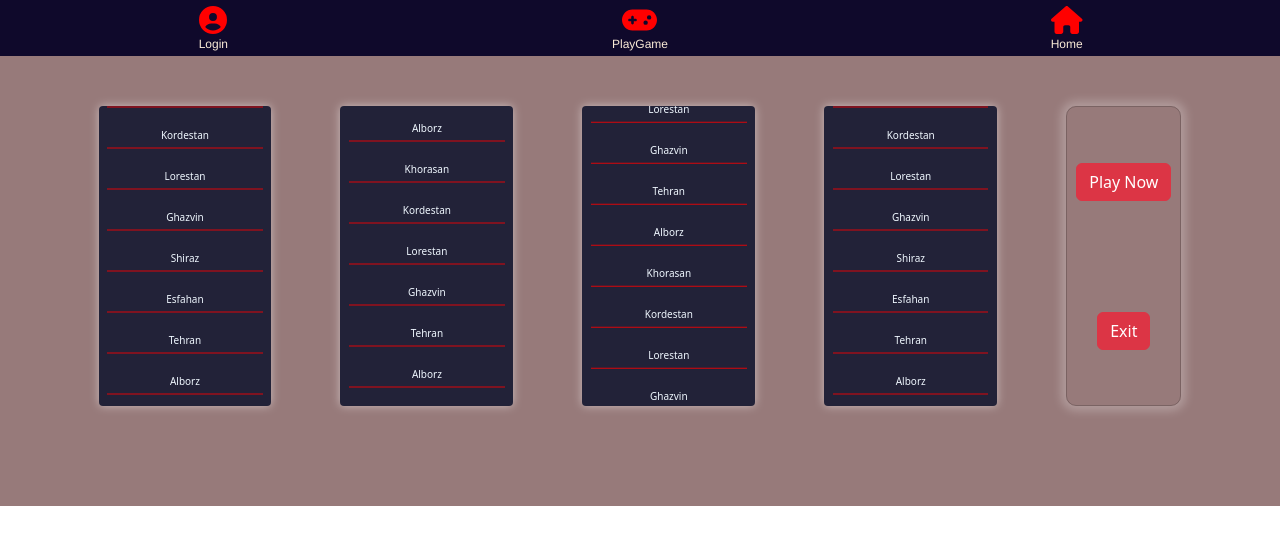
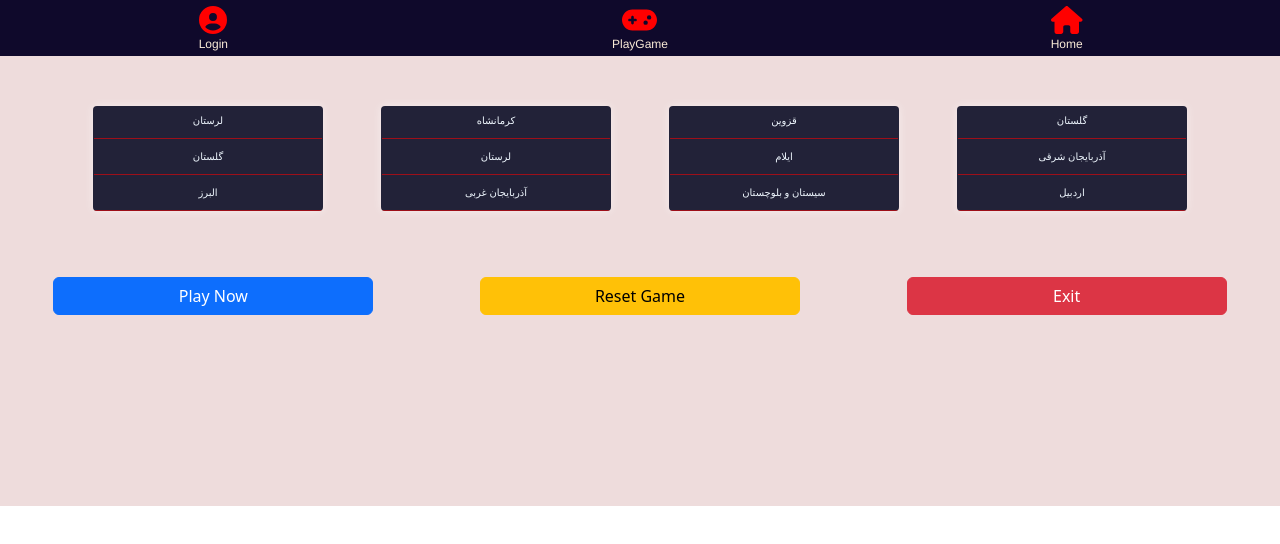
Before and after one commit to omidSharifi526/iranBinApp, a React (Create React App) app: page /playgame in a window 1280 px wide. Shown: the top 544 px of the page. Built offline with nearby package versions, Linux system fonts and the light colour scheme.

Commit message:
view-edited

```diff
--- a/src/Pages/GameSource/Components/ListOfCity-Style.scss
+++ b/src/Pages/GameSource/Components/ListOfCity-Style.scss
@@ -1,15 +1,25 @@
+.Play-Container{
+
+    display: flex;
+    flex-direction: column;
+
+}
+
+
+
 .cityCol-Container{
     width: 90%;
     margin: auto;
     display: flex;
+    flex-direction: row;
     justify-content: space-around;
 
 
 }
 
 .CityCol{
-    width: 15%;
-    height: 300px;
+    width: 20%;
+    height: 105px;
     overflow: hidden;
     background-color: rgb(34, 34, 56);
     display: flex;
@@ -19,17 +29,30 @@
 
     p{
         color: aliceblue;
-        border-bottom: 1px solid rgba(255, 0, 0, 0.842);
+        border-bottom: 1px solid rgba(255, 0, 0, 0.555);
         font-size: 10px;
         text-align: center;
-        width: 90%;
+        width: 99%;
         margin: auto;
-        padding-top: 20px;
-        padding-bottom: 5px;
+        padding-top: 10px;
+        padding-bottom: 10px;
+        // padding: 10px 0px 1px;
     }
 
 
 }
+
+.playButtons-container{
+  min-height: 150px;
+    display: flex;
+    flex-direction: row;
+    margin-top: 10px;
+    justify-content: space-around;
+    align-items: center;
+
+}
+
+
 .PlayBtn{
     border: 1px solid rgba(0, 0, 0, 0.192);
     box-shadow: 0px 0px 10px 5px rgba(255, 255, 255, 0.247);
--- a/src/Pages/GameSource/Components/ListOfCitys.jsx
+++ b/src/Pages/GameSource/Components/ListOfCitys.jsx
@@ -1,65 +1,158 @@
 import React from 'react';
 import {motion} from 'framer-motion';
+import { useState } from 'react';
 
 import './ListOfCity-Style.scss';
 import { Cityes } from '../Data/GameInfo';
 
 
-const changePosOfArr=(arr,from,to)=>{
-    Cityes.splice(to,0,Cityes.splice(from,1)[0])
-     return  Cityes;
 
- }
+// function shuffle(array) {
+//     let currentIndex = array.length,  randomIndex;
+
+//     // While there remain elements to shuffle.
+//     while (currentIndex != 0) {
+
+//       // Pick a remaining element.
+//       randomIndex = Math.floor(Math.random() * currentIndex);
+//       currentIndex--;
+
+//       // And swap it with the current element.
+//       [array[currentIndex], array[randomIndex]] = [
+//         array[randomIndex], array[currentIndex]];
+//     }
+
+//     return array;
+//   }
+
+
+
+// let standardArr[]=Cityes[];
+// let shuffleArr=shuffle(Cityes);
+
+
+
+
+
+
+  // Used like so
+
+
+
+
+
+
 
 const ListOfCitys = () => {
 
+    const [speed,setSpeed]=useState(false);
+    // console.log('StandadArr',standardArr);
+    // console.log('Shuffle Arr',shuffleArr);
+
+    let unshuffled = Cityes
+
+    let listCityShuffeled_1= unshuffled
+      .map(value => ({ value, sort: Math.random() }))
+      .sort((a, b) => a.sort - b.sort)
+      .map(({ value }) => value);
+
+  // console.log(listCityShuffeled_1)
+
+  let listCityShuffeled_2= unshuffled
+      .map(value => ({ value, sort: Math.random() }))
+      .sort((a, b) => a.sort - b.sort)
+      .map(({ value }) => value);
+
+      let listCityShuffeled_3= unshuffled
+      .map(value => ({ value, sort: Math.random() }))
+      .sort((a, b) => a.sort - b.sort)
+      .map(({ value }) => value);
 
 
-    let newsort=changePosOfArr(Cityes,1,3)
+      let listCityShuffeled_4= unshuffled
+      .map(value => ({ value, sort: Math.random() }))
+      .sort((a, b) => a.sort - b.sort)
+      .map(({ value }) => value);
+
+       console.log()
+      console.log(listCityShuffeled_1[0].name,listCityShuffeled_2[0].name)
+
+
+
+
+
 
   return (
     <>
+    <div className='Play-Container'>
+
     <div className='cityCol-Container'>
 
-    <div className='CityCol'>{Cityes.map((val,index)=>{
+    <div className='CityCol'>{listCityShuffeled_1.map((val,index)=>{
         return(<>
-        <motion.div transition={{duration:16,repeat:Infinity,delay:0}} animate={{y:1000 } }>
+        <motion.div transition={{duration:5}} animate={{y:speed?860:0 } }>
             <p key={index}>{val.name}</p>
             </motion.div>
         </>)
     })}</div>
 
-    <div className='CityCol'>{newsort.map((val,index)=>{
+
+
+
+    <div className='CityCol'>{listCityShuffeled_2.map((val,index)=>{
         return(<>
-            <motion.div transition={{duration:8,repeat:Infinity,delay:0}} animate={{y:1000} }>
+            <motion.div transition={{duration:4}} animate={{y:speed?860:0} }>
                 <p key={index}>{val.name}</p>
                 </motion.div>
             </>)
     })}
     </div>
 
-    <div className='CityCol'>{Cityes.map((val,index)=>{
+
+
+
+
+    <div className='CityCol'>{listCityShuffeled_3.map((val,index)=>{
         return(<>
-            <motion.div transition={{duration:7,repeat:Infinity}} animate={{y:1000} }>
+            <motion.div transition={{duration:2}} animate={{y:speed?860:0} }>
                 <p key={index}>{val.name}</p>
                 </motion.div>
             </>)
-    })}</div>
-    <div className='CityCol'>{newsort.map((val,index)=>{
+    })}
+    </div>
+
+
+
+    <div className='CityCol'>{listCityShuffeled_4.map((val,index)=>{
         return(<>
-            <motion.div transition={{duration:16,repeat:Infinity,delay:0}} animate={{y:1000} }>
+            <motion.div transition={{duration:7}} animate={{y:speed?860:0} }>
                 <p key={index}>{val.name}</p>
                 </motion.div>
             </>)
-    })}</div>
+    })}
+    </div>
+
+
+    </div>
+
+
+    <div className='playButtons-container'>
+    <button className='btn btn-primary w-25 fs-6' onClick={()=>{
+
+     setSpeed(true)}}>Play Now
+
+     </button>
+     <button   className='btn btn-warning w-25 fs-6' onClick={()=>{
+        setSpeed(false)
+     }} >
+        Reset Game</button>
+
+     <button className='btn btn-danger w-25 fs-6 ' onClick={()=>{window.location.reload()}}>Exit</button>
+
+    </div>
 
 
 
-<div className='PlayBtn'>
-    <button className='btn btn-danger '>Play Now</button>
-    <button className='btn btn-danger '>Exit</button>
-
-    </div>
 
     </div>
 
--- a/src/Pages/GameSource/Data/GameInfo.js
+++ b/src/Pages/GameSource/Data/GameInfo.js
@@ -1,49 +1,35 @@
 export const Cityes=[
-    {id:'1',name:"Esfahan"},
-    {id:'2',name:"Shiraz"},
-    {id:'3',name:"Ghazvin"},
-    {id:'4',name:"Lorestan"},
-    {id:'5',name:"Kordestan"},
-    {id:'6',name:"Khorasan"},
-    {id:'7',name:"Alborz"},
-    {id:'8',name:"Tehran"},
-    {id:'1',name:"Esfahan"},
-    {id:'2',name:"Shiraz"},
-    {id:'3',name:"Ghazvin"},
-    {id:'4',name:"Lorestan"},
-    {id:'5',name:"Kordestan"},
-    {id:'6',name:"Khorasan"},
-    {id:'7',name:"Alborz"},
-    {id:'8',name:"Tehran"}
-    ,
-    {id:'3',name:"Ghazvin"},
-    {id:'4',name:"Lorestan"},
-    {id:'5',name:"Kordestan"},
-    {id:'6',name:"Khorasan"},
-    {id:'7',name:"Alborz"},
-    {id:'8',name:"Tehran"},
-    {id:'3',name:"Ghazvin"},
-    {id:'4',name:"Lorestan"},
-    {id:'5',name:"Kordestan"},
-    {id:'6',name:"Khorasan"},
-    {id:'7',name:"Alborz"},
-    {id:'8',name:"Tehran"},
-    {id:'3',name:"Ghazvin"},
-    {id:'4',name:"Lorestan"},
-    {id:'5',name:"Kordestan"},
-    {id:'6',name:"Khorasan"},
-    {id:'7',name:"Alborz"},
-    {id:'8',name:"Tehran"}
-    ,
-    {id:'5',name:"Kordestan"},
-    {id:'6',name:"Khorasan"},
-    {id:'7',name:"Alborz"},
-    {id:'8',name:"Tehran"},
-    {id:'3',name:"Ghazvin"},
-    {id:'4',name:"Lorestan"},
-    {id:'5',name:"Kordestan"},
-    {id:'6',name:"Khorasan"},
-    {id:'7',name:"Alborz"},
-    {id:'8',name:"Tehran"}
+    {id:'1',name:"آذربایجان شرقی"},
+    {id:'2',name:"آذربایجان غربی"},
+    {id:'3',name:"اردبیل"},
+    {id:'4',name:"اصفهان"},
+    {id:'5',name:"البرز"},
+    {id:'6',name:"ایلام"},
+    {id:'7',name:"بوشهر"},
+    {id:'8',name:"تهران"},
+    {id:'9',name:"چهارمحال و بختیاری"},
+    {id:'10',name:"خراسان جنوبی"},
+    {id:'11',name:"خراسان رضوی"},
+    {id:'12',name:"خراسان شمالی	"},
+    {id:'13',name:"خوزستان"},
+    {id:'14',name:"زنجان"},
+    {id:'15',name:"سمنان"},
+    {id:'16',name:"سیستان و بلوچستان"},
+    {id:'17',name:"فارس"},
+    {id:'18',name:"قزوین"},
+    {id:'19',name:"قم"},
+    {id:'20',name:"کردستان"},
+    {id:'21',name:"کرمان"},
+    {id:'22',name:"کرمانشاه"},
+    {id:'23',name:"کهگیلویه و بویراحمد"},
+    {id:'24',name:"گلستان"},
+    {id:'25',name:"گیلان"},
+    {id:'26',name:"لرستان"},
+    {id:'27',name:"مازندران"},
+    {id:'28',name:"مرکزی"},
+    {id:'29',name:"هرمزگان"},
+    {id:'30',name:"همدان"},
+    {id:'31',name:"یزد"},
+    {id:'32',name:"ایران"}
 
 ]
--- a/src/Pages/PlayGame.jsx
+++ b/src/Pages/PlayGame.jsx
@@ -12,7 +12,15 @@ const PlayGame = () => {
     <div className='Main-Container'>
 
 
+       <div className='City-Container'>
        <ListOfCitys/>
+
+       </div>
+
+
+       {/* <button className='btn btn-danger '>Play Now</button> */}
+
+
 
         </div>
 
--- a/src/Pages/PlayGameStyles/PlayGame-Style.scss
+++ b/src/Pages/PlayGameStyles/PlayGame-Style.scss
@@ -1,7 +1,18 @@
 .Main-Container{
     min-height: 450px;
-    background-color: rgb(151, 122, 122);
+    background-color: rgb(238, 220, 220);
     padding-top: 50px;
+    display: flex;
+    flex-direction: column;
+    justify-content: space-between;
 
 
 }
+.Buttons-Container{
+
+    display: flex;
+    justify-content: space-around;
+    align-items: center;
+   min-height: 100px;
+
+}
```
Also changed, not shown: 1 other file (tests, documents, lock files or other folders).
